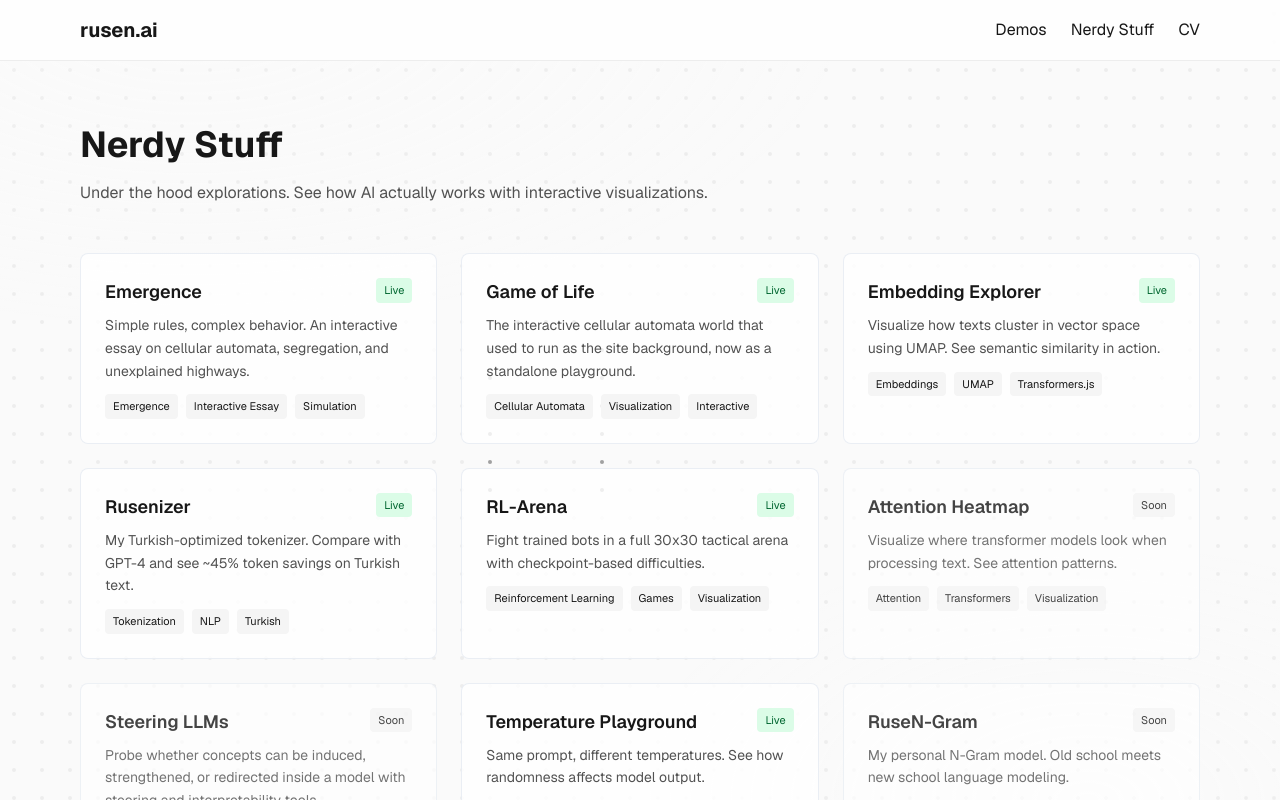
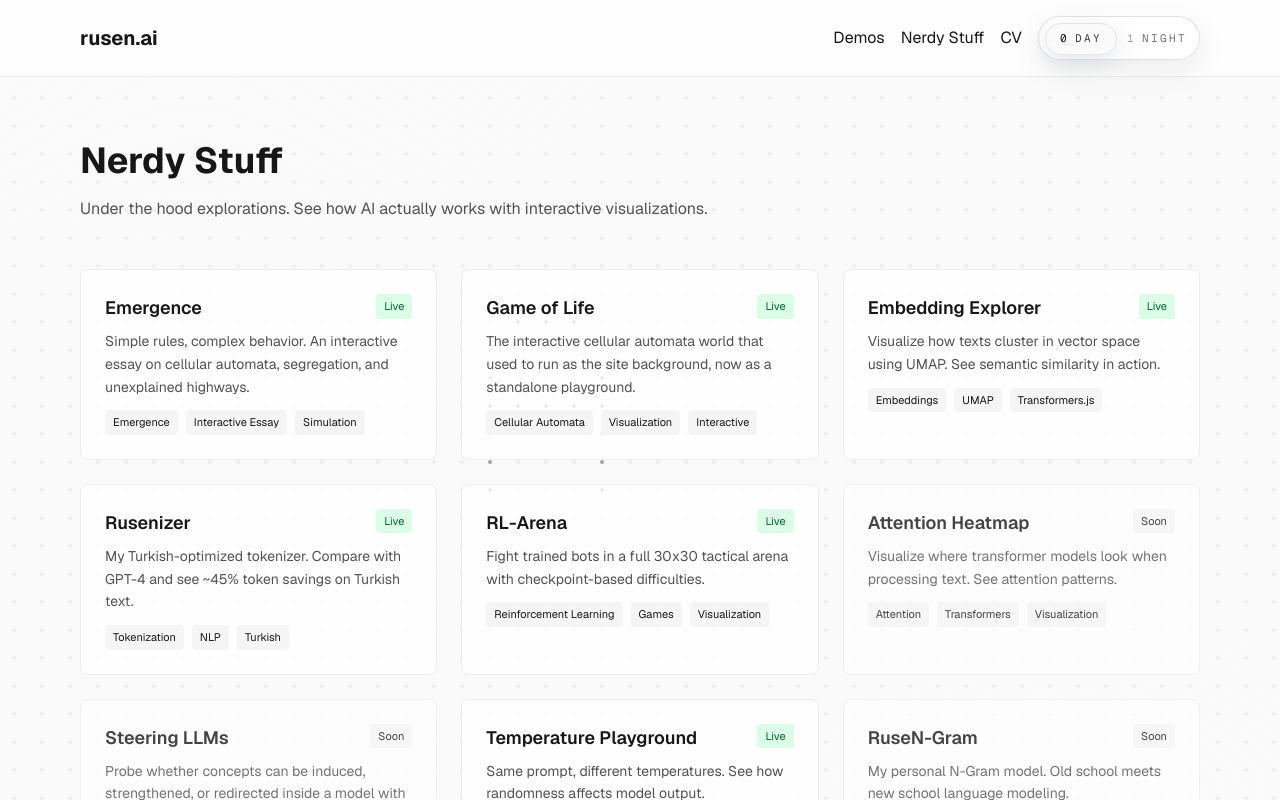
Before and after one commit to rusenbb/rusen-ai, a Next.js app: page /nerdy-stuff in a window 1280 px wide. Shown: the top 800 px of the page. Built offline with nearby package versions, Linux system fonts and the light colour scheme.

Commit message:
Add manual theme toggle

```diff
--- a/src/app/components/GameOfLifeExperience.tsx
+++ b/src/app/components/GameOfLifeExperience.tsx
@@ -2,6 +2,7 @@
 
 import { useEffect, useRef, useState } from "react";
 import { usePathname } from "next/navigation";
+import { getResolvedTheme } from "./theme";
 
 // Speed slider space retained for the Oimo speed mapping curve.
 const DEFAULT_SPEED = 0.3;
@@ -240,12 +241,15 @@ export default function GameOfLifeExperience() {
     const canvas = canvasRef.current;
     if (!canvas) return;
 
-    let isDark = window.matchMedia("(prefers-color-scheme: dark)").matches;
-    const mq = window.matchMedia("(prefers-color-scheme: dark)");
-    const onSchemeChange = (e: MediaQueryListEvent) => {
-      isDark = e.matches;
+    let isDark = getResolvedTheme() === "dark";
+    const onThemeChange = () => {
+      isDark = getResolvedTheme() === "dark";
     };
-    mq.addEventListener("change", onSchemeChange);
+    const observer = new MutationObserver(onThemeChange);
+    observer.observe(document.documentElement, {
+      attributes: true,
+      attributeFilter: ["data-theme"],
+    });
 
     const render = () => {
       const renderer = rendererRef.current;
@@ -294,11 +298,11 @@ export default function GameOfLifeExperience() {
 
     animationRef.current = requestAnimationFrame(render);
 
-    return () => {
-      cancelAnimationFrame(animationRef.current);
-      lastStepTimeRef.current = null;
-      mq.removeEventListener("change", onSchemeChange);
-    };
+      return () => {
+        cancelAnimationFrame(animationRef.current);
+        lastStepTimeRef.current = null;
+        observer.disconnect();
+      };
   }, [loaded, initError, autoZoomEnabled, animationPaused, clearBgMode]);
 
   useEffect(() => {
--- a/src/app/components/Header.tsx
+++ b/src/app/components/Header.tsx
@@ -2,6 +2,7 @@
 
 import Link from "next/link";
 import { useEffect, useRef, useState } from "react";
+import ThemeToggle from "./ThemeToggle";
 
 export default function Header() {
   const [mobileNavOpen, setMobileNavOpen] = useState(false);
@@ -43,15 +44,17 @@ export default function Header() {
             rusen.ai
           </Link>
 
-          <div className="hidden md:flex gap-6 items-center">
+          <div className="hidden md:flex gap-4 items-center">
             {links.map((item) => (
               <Link key={item.href} href={item.href} className="hover:opacity-80 transition">
                 {item.label}
               </Link>
             ))}
+            <ThemeToggle />
           </div>
 
           <div className="md:hidden flex items-center gap-1">
+            <ThemeToggle />
             <button
               type="button"
               onClick={() => setMobileNavOpen((v) => !v)}
--- a/src/app/components/LegacyDataGridBackground.tsx
+++ b/src/app/components/LegacyDataGridBackground.tsx
@@ -1,6 +1,7 @@
 "use client";
 
 import { useEffect, useRef, useState } from "react";
+import { getResolvedTheme } from "./theme";
 
 const letterPatterns: Record<string, number[][]> = {
   D: [
@@ -191,7 +192,7 @@ export default function LegacyDataGridBackground() {
 
       ctx.clearRect(0, 0, canvas.width, canvas.height);
 
-      const isDark = window.matchMedia("(prefers-color-scheme: dark)").matches;
+      const isDark = getResolvedTheme() === "dark";
       const dotColor = isDark ? "255, 255, 255" : "0, 0, 0";
 
       for (const dot of dots) {
--- /dev/null
+++ b/src/app/components/ThemeToggle.tsx
@@ -0,0 +1,54 @@
+"use client";
+
+import { useState } from "react";
+import { applyTheme, getResolvedTheme, type ThemeMode, THEME_STORAGE_KEY } from "./theme";
+
+function nextTheme(current: ThemeMode): ThemeMode {
+  return current === "dark" ? "light" : "dark";
+}
+
+export default function ThemeToggle() {
+  const [theme, setTheme] = useState<ThemeMode>(() =>
+    typeof document === "undefined"
+      ? "light"
+      : (document.documentElement.dataset.theme as ThemeMode | undefined) ?? getResolvedTheme(),
+  );
+
+  const handleToggle = () => {
+    const updated = nextTheme(theme);
+    window.localStorage.setItem(THEME_STORAGE_KEY, updated);
+    applyTheme(updated);
+    setTheme(updated);
+  };
+
+  const isDark = theme === "dark";
+
+  return (
+    <button
+      type="button"
+      onClick={handleToggle}
+      aria-label={`Switch to ${isDark ? "light" : "dark"} theme`}
+      title={`Switch to ${isDark ? "light" : "dark"} theme`}
+      className="group relative inline-flex h-11 items-center rounded-full border border-neutral-300/70 bg-white/75 px-1.5 text-neutral-700 shadow-[0_10px_30px_rgba(15,23,42,0.08)] backdrop-blur-md transition hover:border-neutral-400 dark:border-neutral-700/70 dark:bg-neutral-950/70 dark:text-neutral-100"
+    >
+      <span
+        className={`absolute top-1.5 h-8 w-[4.5rem] rounded-full border transition-all duration-300 ${
+          isDark
+            ? "left-[calc(100%-4.875rem)] border-neutral-700 bg-neutral-900 shadow-[0_8px_24px_rgba(2,6,23,0.35)]"
+            : "left-1.5 border-neutral-200 bg-neutral-50 shadow-[0_8px_24px_rgba(148,163,184,0.25)]"
+        }`}
+        aria-hidden="true"
+      />
+      <span className="relative z-10 grid grid-cols-2 items-center gap-1">
+        <span className="flex w-[4.5rem] items-center justify-center gap-1.5 px-2 text-[11px] font-mono uppercase tracking-[0.22em]">
+          <span className={`${isDark ? "text-neutral-500" : "text-neutral-900"}`}>0</span>
+          <span className={`${isDark ? "text-neutral-500" : "text-neutral-700"}`}>Day</span>
+        </span>
+        <span className="flex w-[4.5rem] items-center justify-center gap-1.5 px-2 text-[11px] font-mono uppercase tracking-[0.22em]">
+          <span className={`${isDark ? "text-neutral-100" : "text-neutral-400"}`}>1</span>
+          <span className={`${isDark ? "text-neutral-200" : "text-neutral-500"}`}>Night</span>
+        </span>
+      </span>
+    </button>
+  );
+}
--- /dev/null
+++ b/src/app/components/theme.ts
@@ -0,0 +1,26 @@
+export const THEME_STORAGE_KEY = "rusen-ui-theme";
+
+export type ThemeMode = "light" | "dark";
+
+export function getSystemTheme(): ThemeMode {
+  if (typeof window === "undefined") return "light";
+  return window.matchMedia("(prefers-color-scheme: dark)").matches
+    ? "dark"
+    : "light";
+}
+
+export function getStoredTheme(): ThemeMode | null {
+  if (typeof window === "undefined") return null;
+  const value = window.localStorage.getItem(THEME_STORAGE_KEY);
+  return value === "light" || value === "dark" ? value : null;
+}
+
+export function getResolvedTheme(): ThemeMode {
+  return getStoredTheme() ?? getSystemTheme();
+}
+
+export function applyTheme(theme: ThemeMode): void {
+  if (typeof document === "undefined") return;
+  document.documentElement.dataset.theme = theme;
+  document.documentElement.style.colorScheme = theme;
+}
--- a/src/app/emergence/components/GameOfLifeDemo.tsx
+++ b/src/app/emergence/components/GameOfLifeDemo.tsx
@@ -765,11 +765,9 @@ export default function GameOfLifeDemo() {
           memory, clocks. All from four rules applied to a grid.
         </p>
         <p className="text-neutral-300 leading-relaxed max-w-2xl">
-          The background of this website is a Game of Life simulation running an{" "}
-          <span className="text-neutral-100 font-medium">
-            OTCA metapixel
-          </span>{" "}
-          ... a Game of Life inside a Game of Life.
+          Earlier versions of this website used a Game of Life-based background.
+          The standalone experience remains here because it shows how a tiny local
+          rule set can scale into moving structure and machine-like behavior.
         </p>
         <p className="text-neutral-500 max-w-2xl">
           What to take away: the same tiny rule set can produce stillness, repetition, locomotion, and computation depending only on the seed.
--- a/src/app/globals.css
+++ b/src/app/globals.css
@@ -19,6 +19,18 @@
     --background: #0c0c0f;
     --foreground: #ededed;
   }
+}
+
+html[data-theme="light"] {
+  --background: #fafafa;
+  --foreground: #171717;
+  color-scheme: light;
+}
+
+html[data-theme="dark"] {
+  --background: #0c0c0f;
+  --foreground: #ededed;
+  color-scheme: dark;
 }
 
 
@@ -123,6 +135,52 @@ body[data-game-life-fullscreen="on"] header {
   }
 }
 
+html[data-theme="light"] .content-shell::before {
+  background:
+    radial-gradient(1200px 600px at 15% 0%, rgb(255 255 255 / 0.2), transparent 55%),
+    radial-gradient(900px 500px at 85% 100%, rgb(255 255 255 / 0.14), transparent 52%),
+    rgb(250 250 250 / 0.36);
+}
+
+html[data-theme="light"] .ui-surface {
+  background: rgb(255 255 255 / 0.74);
+}
+
+html[data-theme="light"] .ui-card {
+  background: rgb(255 255 255 / 0.82);
+  border-color: rgb(226 232 240 / 0.72);
+}
+
+html[data-theme="light"] body[data-bg-focus="on"] .content-shell::before {
+  background:
+    radial-gradient(1200px 600px at 15% 0%, rgb(255 255 255 / 0.26), transparent 52%),
+    radial-gradient(900px 500px at 85% 100%, rgb(255 255 255 / 0.2), transparent 50%),
+    rgb(250 250 250 / 0.52);
+}
+
+html[data-theme="dark"] .content-shell::before {
+  background:
+    radial-gradient(1200px 600px at 15% 0%, rgb(0 0 0 / 0.34), transparent 55%),
+    radial-gradient(900px 500px at 85% 100%, rgb(0 0 0 / 0.28), transparent 52%),
+    rgb(12 12 15 / 0.44);
+}
+
+html[data-theme="dark"] .ui-surface {
+  background: rgb(9 9 12 / 0.72);
+}
+
+html[data-theme="dark"] .ui-card {
+  background: rgb(11 11 14 / 0.82);
+  border-color: rgb(64 64 74 / 0.72);
+}
+
+html[data-theme="dark"] body[data-bg-focus="on"] .content-shell::before {
+  background:
+    radial-gradient(1200px 600px at 15% 0%, rgb(0 0 0 / 0.42), transparent 52%),
+    radial-gradient(900px 500px at 85% 100%, rgb(0 0 0 / 0.34), transparent 50%),
+    rgb(9 9 12 / 0.58);
+}
+
 /* Pulse Board Animations */
 @keyframes fade-in-up {
   from {
--- a/src/app/layout.tsx
+++ b/src/app/layout.tsx
@@ -5,6 +5,7 @@ import Header from "./components/Header";
 import Footer from "./components/Footer";
 import DataBackground from "./components/DataBackground";
 import SiteTerminal from "./components/SiteTerminal";
+import { THEME_STORAGE_KEY } from "./components/theme";
 
 const geistSans = Geist({
   variable: "--font-geist-sans",
@@ -61,11 +62,27 @@ export default function RootLayout({
   children: React.ReactNode;
 }>) {
   return (
-    <html lang="en">
+    <html lang="en" suppressHydrationWarning>
       <head>
         <link rel="preload" as="image" href="/game-of-life/graph.png" fetchPriority="high" />
         <link rel="preload" as="image" href="/game-of-life/anim.png" fetchPriority="high" />
         <link rel="preload" as="image" href="/game-of-life/loc.png" fetchPriority="high" />
+        <script
+          dangerouslySetInnerHTML={{
+            __html: `
+              (() => {
+                try {
+                  const stored = localStorage.getItem("${THEME_STORAGE_KEY}");
+                  const resolved = stored === "light" || stored === "dark"
+                    ? stored
+                    : (window.matchMedia("(prefers-color-scheme: dark)").matches ? "dark" : "light");
+                  document.documentElement.dataset.theme = resolved;
+                  document.documentElement.style.colorScheme = resolved;
+                } catch (_) {}
+              })();
+            `,
+          }}
+        />
       </head>
       <body
         className={`${geistSans.variable} ${geistMono.variable} antialiased min-h-screen flex flex-col`}
```
